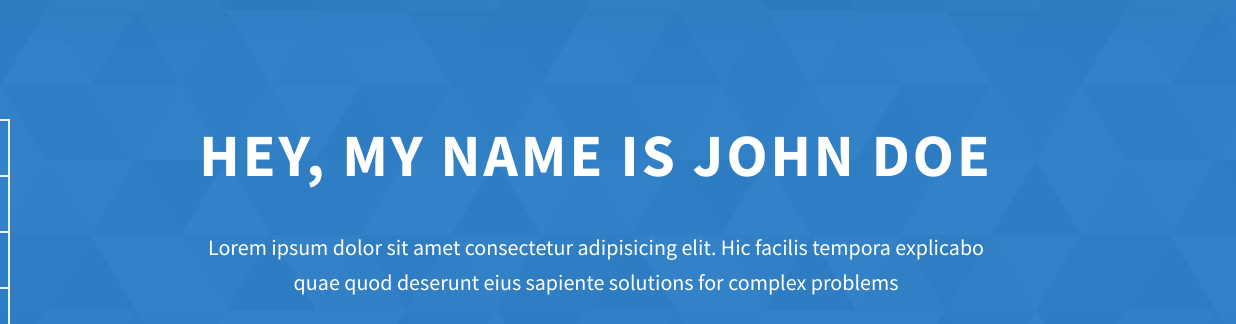
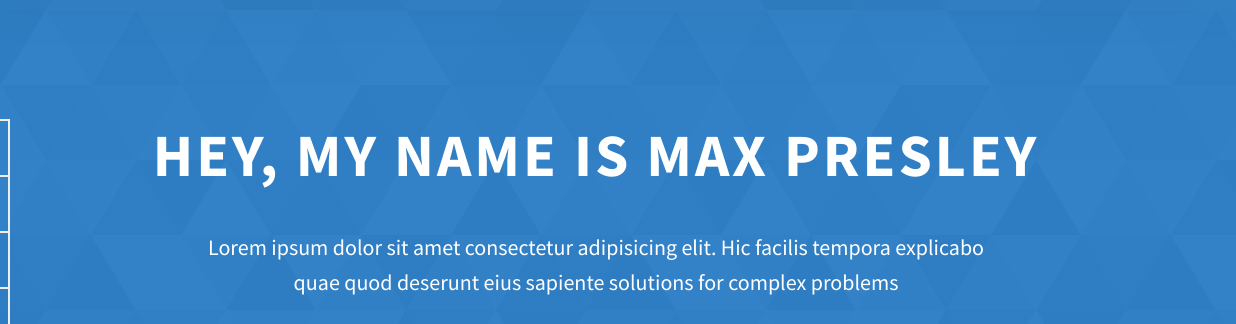
Before and after one commit to Benji1155/MaxPresley, a website: page index.html in a window 1280 px wide. Shown: the part 140-464 px from the top of the page, 44-1280 px from the left. Drawn offline with Linux system fonts and the light colour scheme.

Commit message:
Update index.html

```diff
--- a/index.html
+++ b/index.html
@@ -84,7 +84,7 @@
     </header>
     <section class="home-hero">
       <div class="home-hero__content">
-        <h1 class="heading-primary">Hey, My name is John Doe</h1>
+        <h1 class="heading-primary">Hey, My name is Max Presley</h1>
         <div class="home-hero__info">
           <p class="text-primary">
             Lorem ipsum dolor sit amet consectetur adipisicing elit. Hic facilis
```
